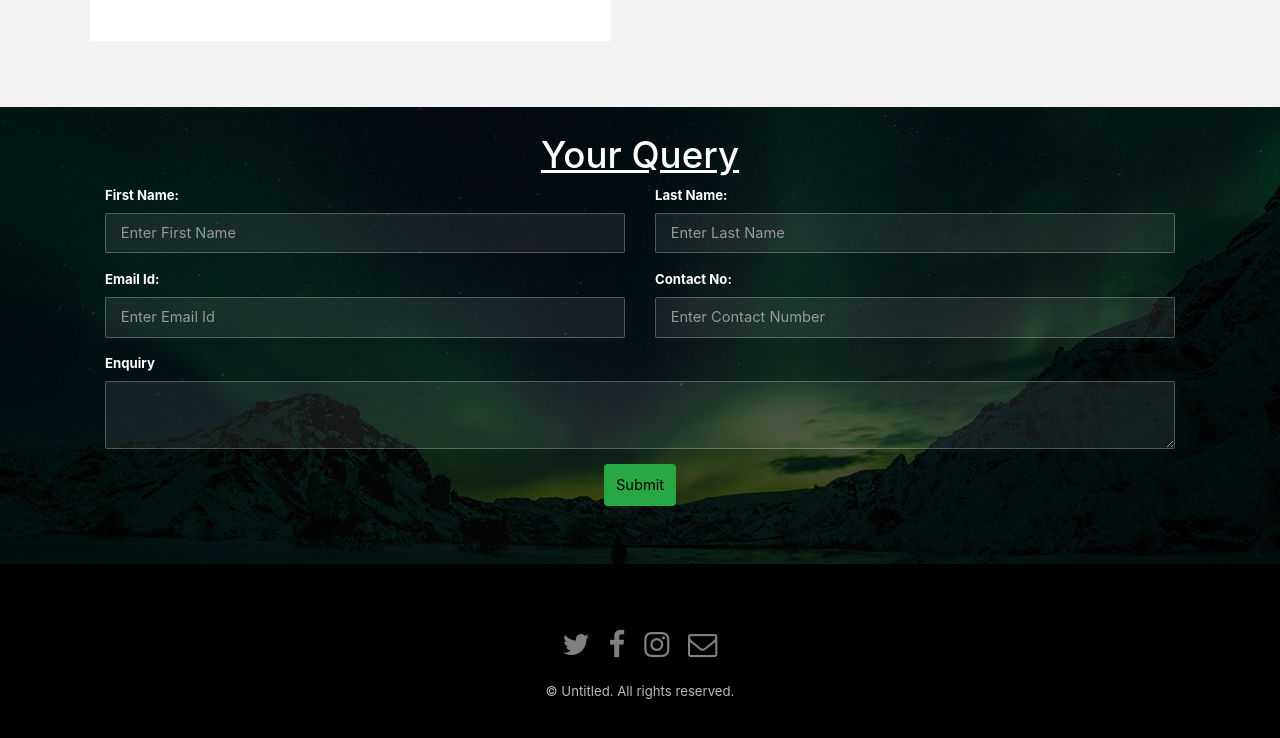
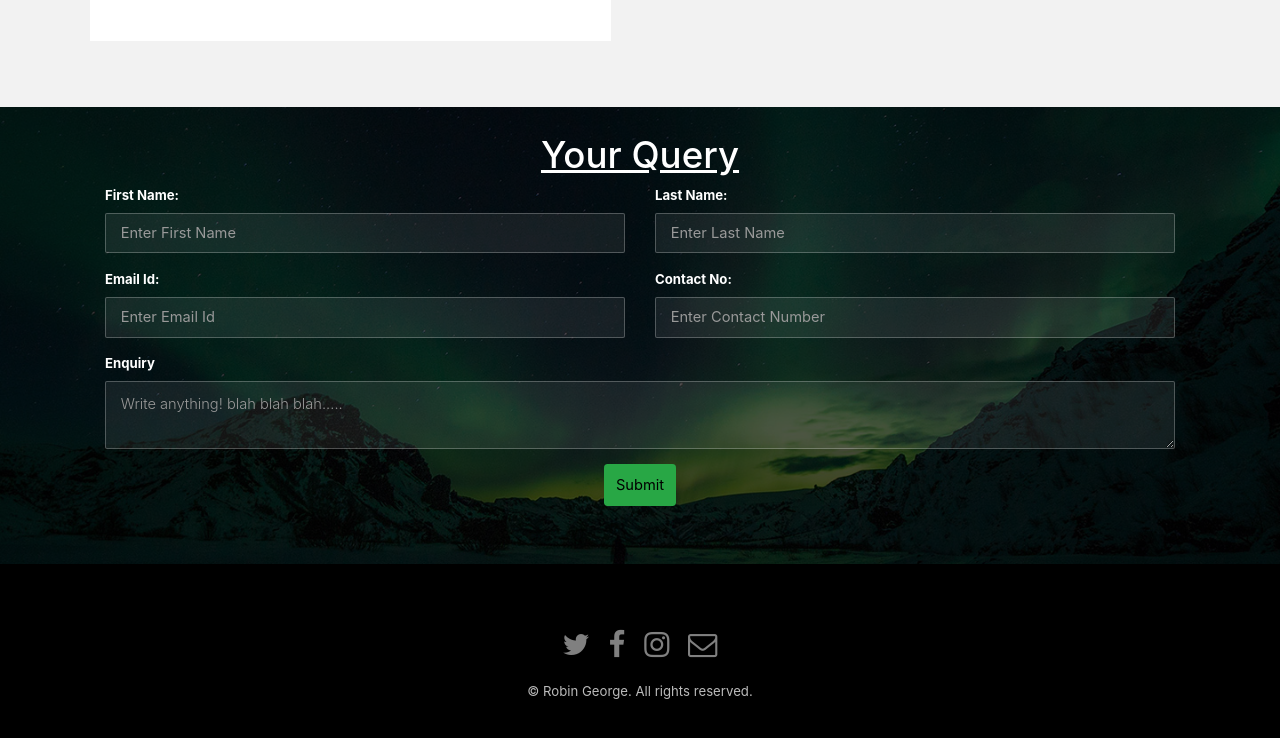
Before and after one commit to raavanSita/MY-page, a plain HTML site: page index.html in a window 1280 px wide. Shown: the part 1256-1994 px from the top of the page. Drawn offline with nearby package versions, Linux system fonts and the light colour scheme.

Commit message:
minute change in submit box, balh

```diff
--- a/index.html
+++ b/index.html
@@ -14,7 +14,7 @@
 
 		<!-- Header -->
 		<header>
-			<div class="navH" style="background-color: rgba(25, 83, 110, 0.432); height:3rem;">
+			<div class="navH" style="background-color: rgba(18, 78, 105, 0.438); height:3rem;">
 				<div class="row ">
 					<div  class="align-left mt-2 col-8 pl-4"><a class="hov" href="index.html">My official <span>Page</span> </a></div>
 					<div  class="align-right mt-2 col-4 pr-4"><a class="hov" href="#menu">Menu</a></div>
@@ -40,7 +40,7 @@
 				<img src="images/slide01.jpg" alt="" />
 				<div  class="inner">
 					<header >
-						<p>CODE . DEPLOY . ANYTHING </p>
+						<p>CODE .   DEPLOY .   ANYTHING </p>
 						<h1 class="f" >ROBIN GEORGE</h1>
 					</header>
 				</div>
@@ -169,7 +169,7 @@
 
    						<div class="form-group col-12">
 							<label >Enquiry</label>
-								<textarea name="comments" maxlength="500"></textarea>
+								<textarea name="comments" maxlength="500" placeholder="Write anything! blah blah blah....."></textarea>
 
 						  </div>
 						</div>
@@ -203,7 +203,7 @@
 					</ul>
 				</div>
 				<div class="copyright">
-					&copy; Untitled. All rights reserved.
+					&copy; Robin George. All rights reserved.
 				</div>
 			</footer>
 
```
Also changed, not shown: assets/css/main.css (line endings or trailing spaces).
